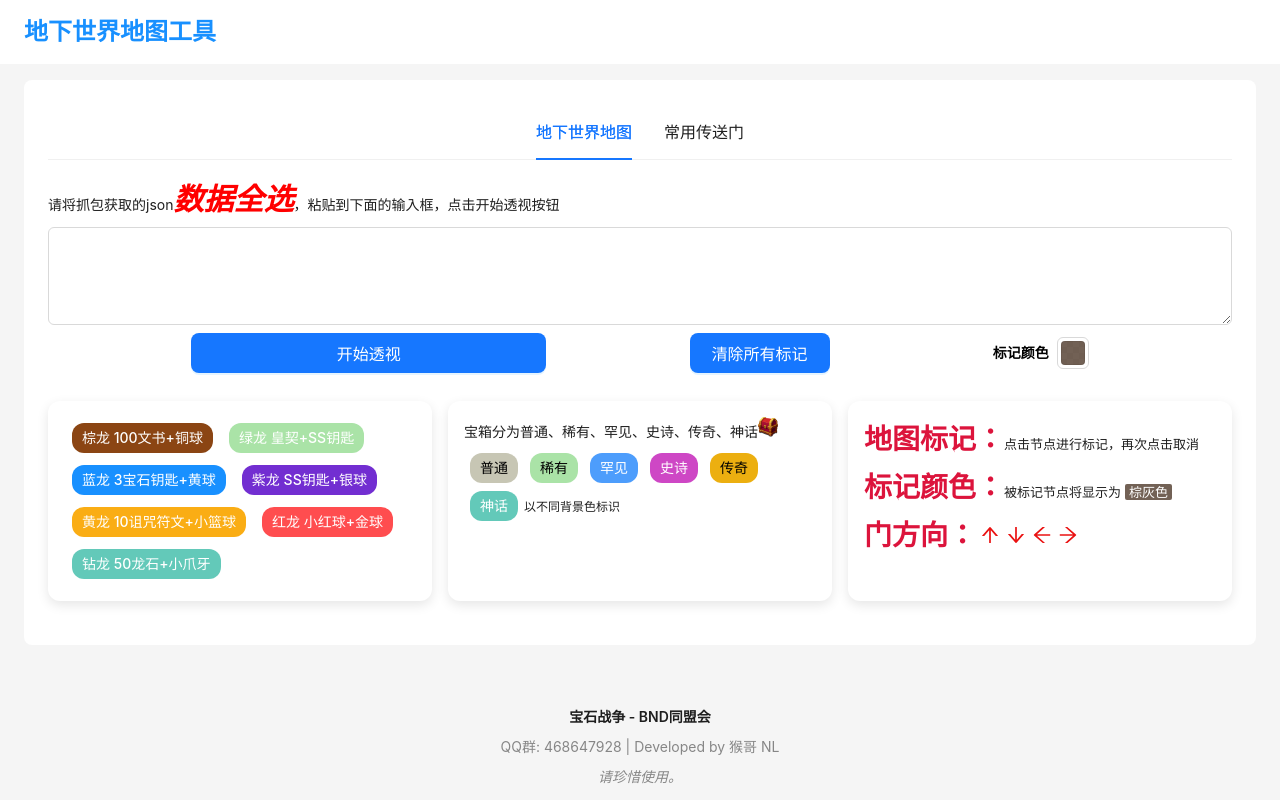
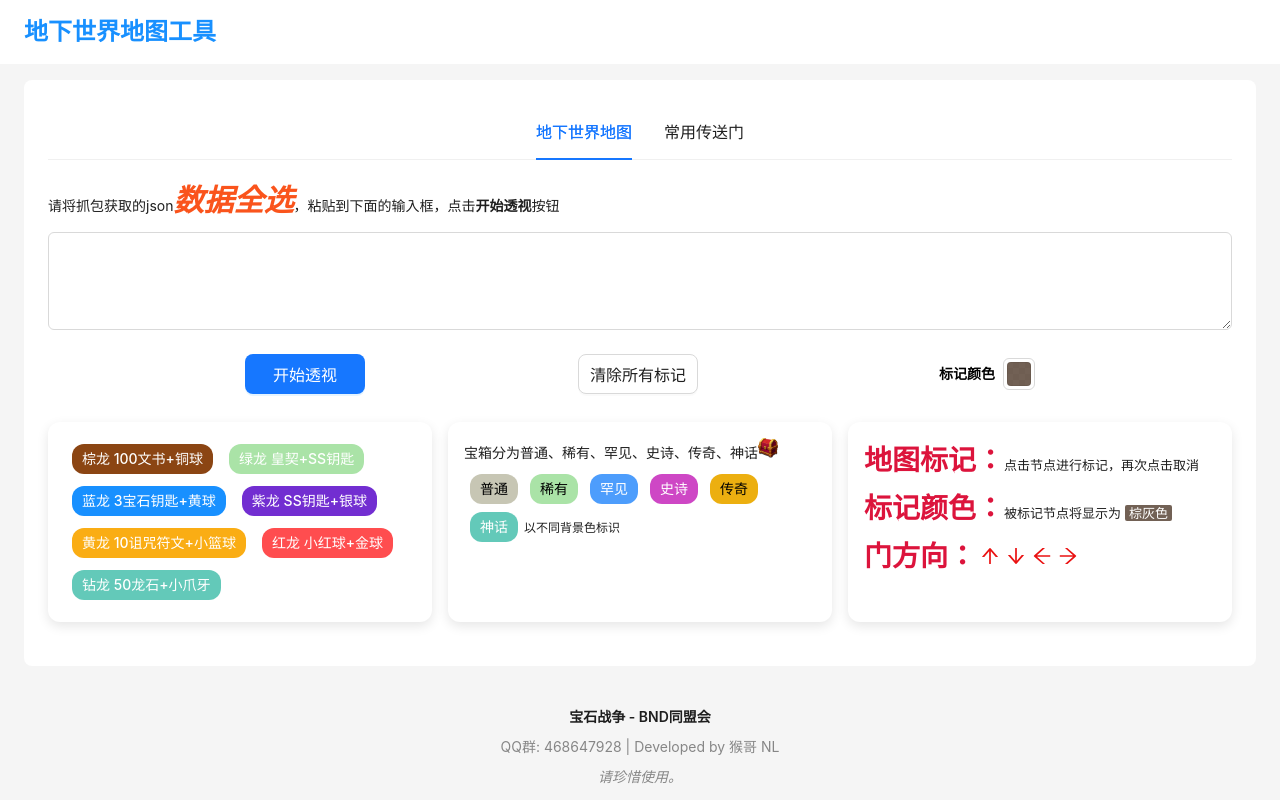
Before and after one commit to HeathWang/draw-underworld-map, a React (Create React App) app in the folder draw-map/: page / in a window 1280 px wide. Built offline with nearby package versions, Linux system fonts and the light colour scheme.

Commit message:
refactor: improve layout and styling of input section for better user guidance

```diff
--- a/draw-map/src/pages/map/index.tsx
+++ b/draw-map/src/pages/map/index.tsx
@@ -1,5 +1,5 @@
 import React, {useEffect} from "react";
-import {Button, Input, notification, Modal} from "antd";
+import {Button, Input, notification, Modal, Space} from "antd";
 import {BossRoom, Gate, GemUnderWorldModel, MapBlock, TreasureRoom} from "../../model/gemUnderWorldModel";
 import {genShownMapTiles} from "../../logic/mapDataHandle";
 import {ShowMapTile, UserInfoSummary} from "../../model/showMapTile";
@@ -271,9 +271,16 @@ const MapPage: React.FC = () => {
 
     return (
         <div>
-            <div style={{paddingBottom: "4px"}}>
-                <span> 请将抓包获取的json<span className="guide-top">数据全选</span>，粘贴到下面的输入框，点击开始透视按钮</span>
+            <div style={{ marginBottom: '8px', fontSize: '14px', lineHeight: '1.6' }}>
+                <span>
+                    请将抓包获取的json
+                    <span className="guide-top" style={{ fontWeight: 'bold', color: '#fa541c' }}>数据全选</span>
+                    ，粘贴到下面的输入框，点击
+                    <span style={{ fontWeight: 'bold' }}>开始透视</span>
+                    按钮
+                </span>
             </div>
+
             <TextArea
                 rows={4}
                 value={textAreaValue}
@@ -281,26 +288,35 @@ const MapPage: React.FC = () => {
                     inputRef.current = e.target.value;
                     setTextAreaValue(e.target.value);
                 }}
+                style={{ marginBottom: '16px' }}
             />
 
-
-            <div className="action">
-                <Button className="action__button" type={"primary"} size={"large"}
-                        onClick={handleInputData}
+            <Space className="action" size="middle" wrap style={{ marginBottom: '16px' }}>
+                <Button
+                    className="action__button"
+                    type="primary"
+                    size="large"
+                    style={{ minWidth: '120px' }}
+                    onClick={handleInputData}
                 >
                     开始透视
                 </Button>
-                <Button className="action__button" type={"primary"} size={"large"} style={{width: "140px"}}
-                        onClick={() => setIsModalOpen(true)}
+                <Button
+                    className="action__button"
+                    size="large"
+                    style={{ minWidth: '120px' }}
+                    onClick={() => setIsModalOpen(true)}
                 >
                     清除所有标记
                 </Button>
-                <MapColorPicker title={"标记颜色"} isMain={true} colorChangedCallback={(color: string) => {
-                    selectedTileColorChanged(color, true)
-                }}/>
-
-                {/*<Button onClick={testPath}>测试</Button>*/}
-            </div>
+                <MapColorPicker
+                    title="标记颜色"
+                    isMain={true}
+                    colorChangedCallback={(color: string) => {
+                        selectedTileColorChanged(color, true);
+                    }}
+                />
+            </Space>
 
 
             {showMapTiles != null && showMapTiles.length > 0 &&
```
